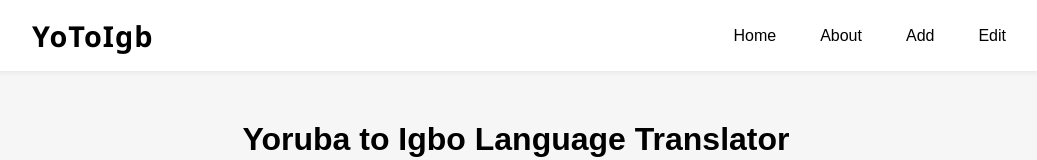
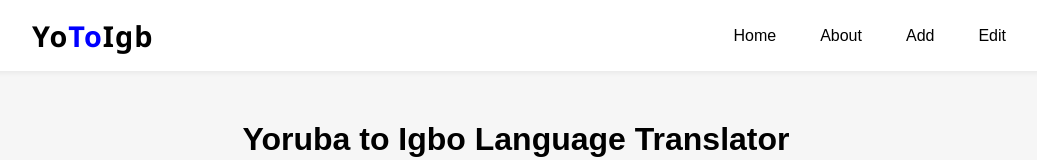
Before and after one commit to coderQoce/yoruba-igbo-translator-joyce, a React (Vite) app: page / in a window 1280 px wide. Shown: the top 160 px of the page, without its empty margins (124-1161 px from the left). Built offline with nearby package versions, Linux system fonts and the light colour scheme.

Commit message:
fixed the logo colour

```diff
--- a/src/components/Navbar.tsx
+++ b/src/components/Navbar.tsx
@@ -10,7 +10,7 @@ const Navbar: React.FC = () => {
     <div className="navbar">
       <div className="navbar-content">
         <div className="mobile-header">
-          <div className="logo">YoToIgb</div>
+          <div className="logo">Yo<span style={{ color: 'blue' }}>To</span>Igb</div>
           <button className="menu-toggle" onClick={toggleMenu} aria-label="Toggle menu">
             {menuOpen ? <X size={24} /> : <Menu size={24} />}
           </button>
```
